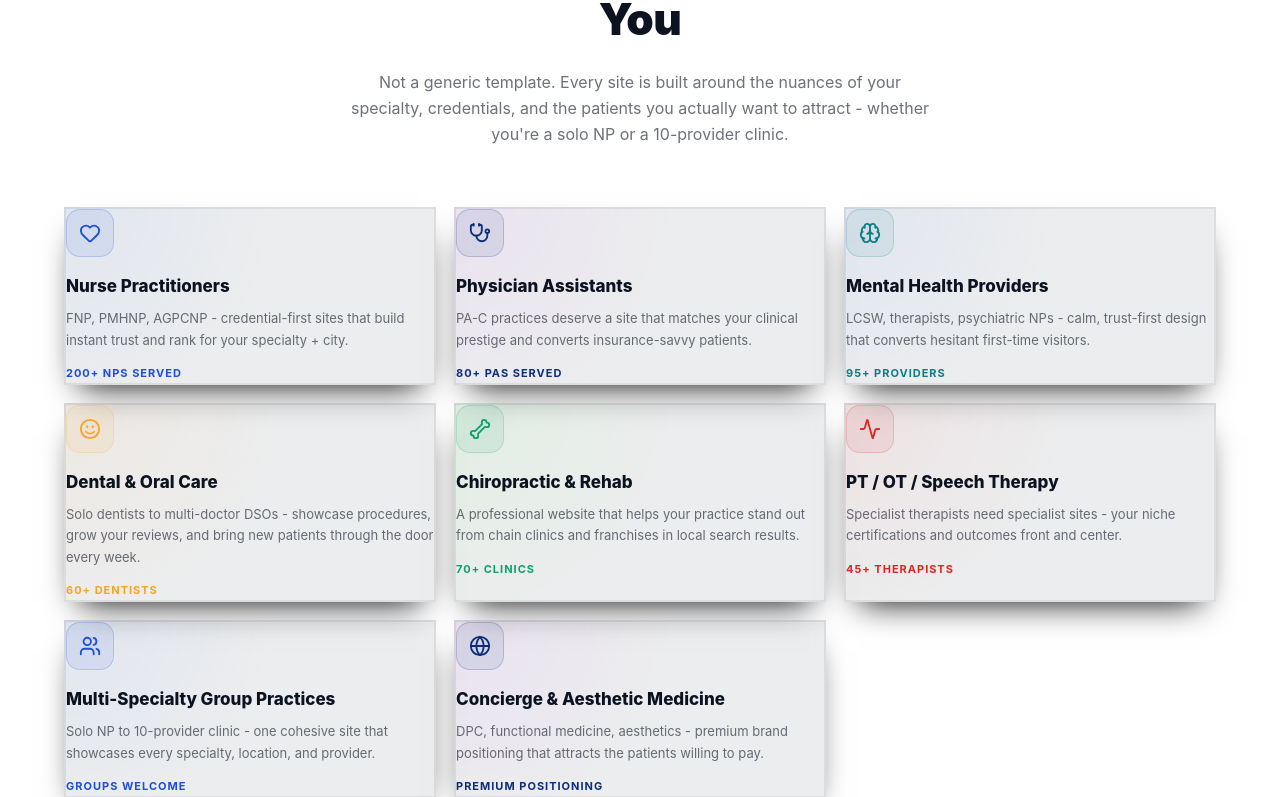
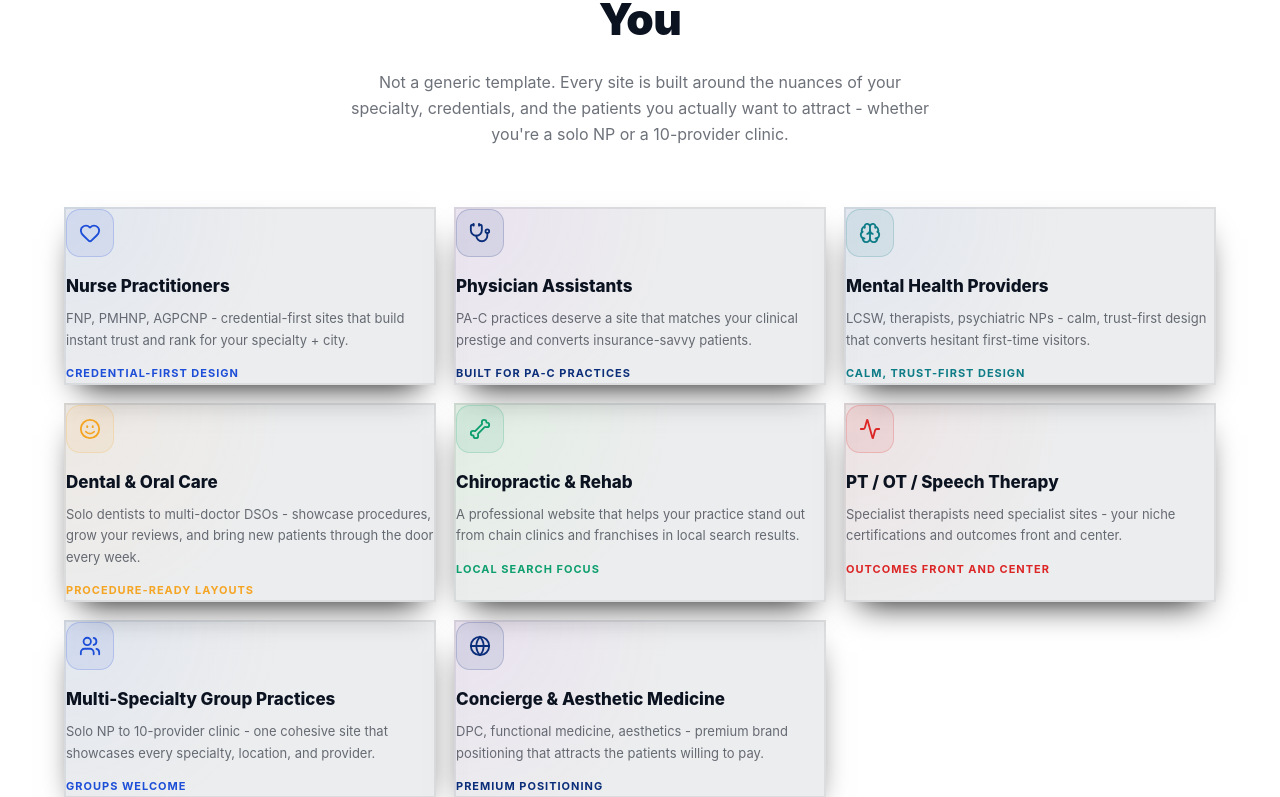
Before and after one commit to ivaryadav/zmaxlab, a React (Vite) app: page / in a window 1280 px wide. Shown: the part 1232-2029 px from the top of the page. Built offline with nearby package versions, Linux system fonts and the light colour scheme.

Commit message:
fix: remove remaining fabricated stats (hero strip, specialty counts, unsourced industry %); docs: Phase 9 component QA + media library review

```diff
--- a/src/pages/HomePage.tsx
+++ b/src/pages/HomePage.tsx
@@ -170,28 +170,28 @@ function SitePreview() {
 }
 // ─── Data ─────────────────────────────────────────────────────────────────────
 const STATS = [
-  { n: 500, suffix: '+',  prefix: '',   label: 'Healthcare Sites Built', color: T.blue   },
-  { n: 127, suffix: '%',  prefix: '',   label: 'Avg Traffic Increase',   color: T.violet },
-  { n: 9,   suffix: '★',  prefix: '4.', label: 'Google Rating Average',  color: T.amber  },
-  { n: 48,  suffix: 'hr', prefix: '',   label: 'Avg Site Delivery Time', color: T.green  },
+  { n: 500, suffix: '',   prefix: '$',  label: 'Flat Fee, No Hidden Costs',      color: T.blue   },
+  { n: 7,   suffix: '',   prefix: '',   label: 'Day Delivery Guarantee',         color: T.violet },
+  { n: 100, suffix: '%',  prefix: '',   label: 'Custom-Coded, Zero Templates',   color: T.cyan   },
+  { n: 8,   suffix: '+',  prefix: '',   label: 'Specialties Supported',          color: T.amber  },
 ]
 
 const SPECIALTIES = [
-  { Icon: Heart,       title: 'Nurse Practitioners',          desc: 'FNP, PMHNP, AGPCNP - credential-first sites that build instant trust and rank for your specialty + city.',      color: T.blue,   stat: '200+ NPs served'       },
-  { Icon: Stethoscope, title: 'Physician Assistants',         desc: 'PA-C practices deserve a site that matches your clinical prestige and converts insurance-savvy patients.',       color: T.violet, stat: '80+ PAs served'        },
-  { Icon: Brain,       title: 'Mental Health Providers',      desc: 'LCSW, therapists, psychiatric NPs - calm, trust-first design that converts hesitant first-time visitors.',       color: T.cyan,   stat: '95+ providers'         },
-  { Icon: Smile,       title: 'Dental & Oral Care',           desc: 'Solo dentists to multi-doctor DSOs - showcase procedures, grow your reviews, and bring new patients through the door every week.',    color: T.amber,  stat: '60+ dentists'          },
-  { Icon: Bone,        title: 'Chiropractic & Rehab',         desc: 'A professional website that helps your practice stand out from chain clinics and franchises in local search results.',                color: T.green,  stat: '70+ clinics'           },
-  { Icon: Activity,    title: 'PT / OT / Speech Therapy',     desc: 'Specialist therapists need specialist sites - your niche certifications and outcomes front and center.',         color: T.rose,   stat: '45+ therapists'        },
+  { Icon: Heart,       title: 'Nurse Practitioners',          desc: 'FNP, PMHNP, AGPCNP - credential-first sites that build instant trust and rank for your specialty + city.',      color: T.blue,   stat: 'Credential-First Design'  },
+  { Icon: Stethoscope, title: 'Physician Assistants',         desc: 'PA-C practices deserve a site that matches your clinical prestige and converts insurance-savvy patients.',       color: T.violet, stat: 'Built for PA-C Practices' },
+  { Icon: Brain,       title: 'Mental Health Providers',      desc: 'LCSW, therapists, psychiatric NPs - calm, trust-first design that converts hesitant first-time visitors.',       color: T.cyan,   stat: 'Calm, Trust-First Design' },
+  { Icon: Smile,       title: 'Dental & Oral Care',           desc: 'Solo dentists to multi-doctor DSOs - showcase procedures, grow your reviews, and bring new patients through the door every week.',    color: T.amber,  stat: 'Procedure-Ready Layouts'  },
+  { Icon: Bone,        title: 'Chiropractic & Rehab',         desc: 'A professional website that helps your practice stand out from chain clinics and franchises in local search results.',                color: T.green,  stat: 'Local Search Focus'       },
+  { Icon: Activity,    title: 'PT / OT / Speech Therapy',     desc: 'Specialist therapists need specialist sites - your niche certifications and outcomes front and center.',         color: T.rose,   stat: 'Outcomes Front and Center' },
   { Icon: Users,       title: 'Multi-Specialty Group Practices', desc: 'Solo NP to 10-provider clinic - one cohesive site that showcases every specialty, location, and provider.',  color: T.blue,   stat: 'Groups welcome'        },
   { Icon: Globe,       title: 'Concierge & Aesthetic Medicine',  desc: 'DPC, functional medicine, aesthetics - premium brand positioning that attracts the patients willing to pay.',color: T.violet, stat: 'Premium positioning'   },
 ]
 
 const AI_TOOLS = [
   { Icon: Bot,      title: 'Done-For-You Content',    desc: 'Google rewards practices that publish expert, helpful content. I write and publish HIPAA-compliant blog posts, FAQs, and service pages for your specialty - so patients find you before your competitors.', color: T.blue,   tag: 'Expert Written'  },
-  { Icon: Search,   title: 'Local Search Visibility', desc: '68% of patients Google their symptoms before booking a provider. I handle keyword research, citation building, and Google Business optimisation - so the right patients find your practice first.',          color: T.violet, tag: 'Local Visibility'  },
-  { Icon: Star,     title: 'Review & Reputation',     desc: '87% of patients read reviews before choosing a provider. 72% won\'t consider below 4 stars. I set up review requests, monitor your ratings, and provide response templates - so your reputation grows naturally.',   color: T.amber,  tag: '4.8+ Average'    },
-  { Icon: Calendar, title: 'Patient Scheduling Setup', desc: 'No-shows cost the average practice $150 per missed visit. I connect your booking system, set up reminder messages, and configure intake forms - so patients arrive prepared and your day runs smoothly.',              color: T.green,  tag: 'Fewer No-Shows'   },
+  { Icon: Search,   title: 'Local Search Visibility', desc: 'Most patients search online before booking a provider. I handle keyword research, citation building, and Google Business optimisation - so the right patients find your practice first.',          color: T.violet, tag: 'Local Visibility'  },
+  { Icon: Star,     title: 'Review & Reputation',     desc: 'Online reviews are often the deciding factor between two similar practices. I set up review requests, monitor your ratings, and provide response templates - so your reputation grows naturally.',   color: T.amber,  tag: 'Reputation Growth'    },
+  { Icon: Calendar, title: 'Patient Scheduling Setup', desc: 'Missed visits cost practices real revenue. I connect your booking system, set up reminder messages, and configure intake forms - so patients arrive prepared and your day runs smoothly.',              color: T.green,  tag: 'Fewer No-Shows'   },
 ]
 
 const STEPS = [
```
Also changed, not shown: 1 other file (tests, documents, lock files or other folders).
